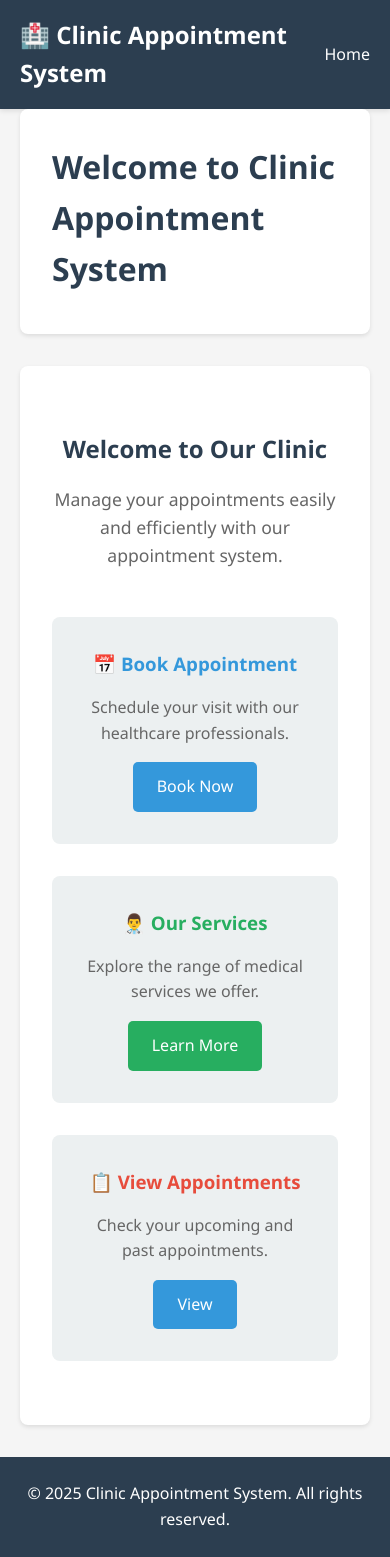
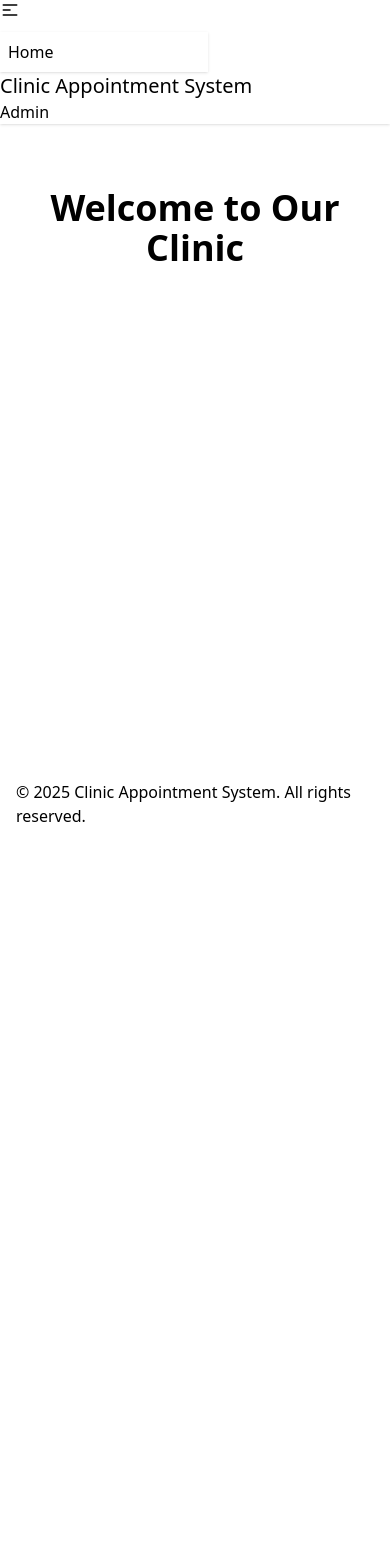
Before and after one commit to Enricci/clinic-appointment-system, a Django app: page / in a window 390 px wide. After the commit the page ends 822 px from the top, so only its background shows below. Run offline with Django 5.2, Linux system fonts and the light colour scheme; some libraries are stand-ins or nearby versions.

Commit message:
Refactor home view and update base template with Tailwind CSS integration. Simplify home page content and enhance layout structure for better responsiveness.

```diff
--- a/clinic_project/clinic_app/templates/clinic_app/base.html
+++ b/clinic_project/clinic_app/templates/clinic_app/base.html
@@ -1,156 +1,80 @@
 <!DOCTYPE html>
-<html lang="en">
+<html lang="en" data-theme="light">
   <head>
     <meta charset="UTF-8" />
     <meta name="viewport" content="width=device-width, initial-scale=1.0" />
     <title>{% block title %}{{ title }} - Clinic Appointment System{% endblock %}</title>
-    <style>
-      * {
-        margin: 0;
-        padding: 0;
-        box-sizing: border-box;
-      }
 
-      body {
-        font-family: 'Segoe UI', Tahoma, Geneva, Verdana, sans-serif;
-        line-height: 1.6;
-        color: #333;
-        background-color: #f5f5f5;
-      }
+    <!-- Tailwind CSS and DaisyUI CDN -->
+    <link href="https://cdn.jsdelivr.net/npm/daisyui@5" rel="stylesheet" type="text/css" />
+    <script src="https://cdn.jsdelivr.net/npm/@tailwindcss/browser@4"></script>
+    <link
+      href="https://cdn.jsdelivr.net/npm/daisyui@5/themes.css"
+      rel="stylesheet"
+      type="text/css"
+    />
 
-      .container {
-        max-width: 1200px;
-        margin: 0 auto;
-        padding: 0 20px;
-      }
-
-      /* Header */
-      header {
-        background-color: #2c3e50;
-        color: white;
-        padding: 1rem 0;
-        box-shadow: 0 2px 5px rgba(0, 0, 0, 0.1);
-      }
-
-      nav {
-        display: flex;
-        justify-content: space-between;
-        align-items: center;
-      }
-
-      .logo {
-        font-size: 1.5rem;
-        font-weight: bold;
-      }
-
-      .nav-links {
-        display: flex;
-        list-style: none;
-        gap: 2rem;
-      }
-
-      .nav-links a {
-        color: white;
-        text-decoration: none;
-        transition: color 0.3s;
-      }
-
-      .nav-links a:hover {
-        color: #3498db;
-      }
-
-      /* Main Content */
-      main {
-        min-height: calc(100vh - 200px);
-        padding: 2rem 0;
-      }
-
-      .page-header {
-        background-color: white;
-        padding: 2rem;
-        margin-bottom: 2rem;
-        border-radius: 8px;
-        box-shadow: 0 2px 4px rgba(0, 0, 0, 0.1);
-      }
-
-      .page-header h1 {
-        color: #2c3e50;
-        margin-bottom: 0.5rem;
-      }
-
-      .content {
-        background-color: white;
-        padding: 2rem;
-        border-radius: 8px;
-        box-shadow: 0 2px 4px rgba(0, 0, 0, 0.1);
-      }
-
-      /* Footer */
-      footer {
-        background-color: #2c3e50;
-        color: white;
-        text-align: center;
-        padding: 1.5rem 0;
-        margin-top: 2rem;
-      }
-
-      /* Buttons */
-      .btn {
-        display: inline-block;
-        padding: 0.75rem 1.5rem;
-        background-color: #3498db;
-        color: white;
-        text-decoration: none;
-        border-radius: 5px;
-        transition: background-color 0.3s;
-        border: none;
-        cursor: pointer;
-        font-size: 1rem;
-      }
-
-      .btn:hover {
-        background-color: #2980b9;
-      }
-
-      .btn-primary {
-        background-color: #3498db;
-      }
-
-      .btn-success {
-        background-color: #27ae60;
-      }
-
-      .btn-success:hover {
-        background-color: #229954;
-      }
-    </style>
     {% block extra_css %}{% endblock %}
   </head>
   <body>
-    <header>
-      <nav class="container">
-        <div class="logo">🏥 Clinic Appointment System</div>
-        <ul class="nav-links">
+    <div class="min-h-screen flex flex-col">
+      <!-- Navbar -->
+      <div class="navbar bg-base-100 shadow-sm">
+        <div class="navbar-start">
+          <div class="dropdown">
+            <div tabindex="0" role="button" class="btn btn-ghost lg:hidden">
+              <svg
+                xmlns="http://www.w3.org/2000/svg"
+                class="h-5 w-5"
+                fill="none"
+                viewBox="0 0 24 24"
+                stroke="currentColor"
+              >
+                <path
+                  stroke-linecap="round"
+                  stroke-linejoin="round"
+                  stroke-width="2"
+                  d="M4 6h16M4 12h8m-8 6h16"
+                />
+              </svg>
+            </div>
+            <ul
+              tabindex="0"
+              class="menu menu-sm dropdown-content bg-base-100 rounded-box z-[1] mt-3 w-52 p-2 shadow"
+            >
+              <li><a href="{% url 'clinic_app:home' %}" class="btn btn-ghost">Home</a></li>
+            </ul>
+          </div>
+          <a href="{% url 'clinic_app:home' %}" class="btn btn-ghost text-xl"
+            >Clinic Appointment System</a
+          >
+        </div>
+        <div class="navbar-center hidden lg:flex">
+          <ul class="menu menu-horizontal px-1">
             <li><a href="{% url 'clinic_app:home' %}">Home</a></li>
           </ul>
-      </nav>
-    </header>
+        </div>
+        <div class="navbar-end">
+          <a href="/admin/" class="btn">Admin</a>
+        </div>
+      </div>
 
-    <main class="container">
+      <!-- Main Content -->
+      <main class="flex-grow container mx-auto px-4 py-8">
         {% if page_title %}
-      <div class="page-header">
-        <h1>{{ page_title }}</h1>
+        <div class="mb-6">
+          <h1 class="text-4xl font-bold text-base-content">{{ page_title }}</h1>
         </div>
-      {% endif %}
-
-      <div class="content">{% block content %}{% endblock %}</div>
+        {% endif %} {% block content %}{% endblock %}
       </main>
 
-    <footer>
-      <div class="container">
+      <!-- Footer -->
+      <footer class="footer footer-center bg-base-300 text-base-content p-4 mt-8">
+        <div>
           <p>&copy; {% now "Y" %} Clinic Appointment System. All rights reserved.</p>
         </div>
       </footer>
+    </div>
 
     {% block extra_js %}{% endblock %}
   </body>
--- a/clinic_project/clinic_app/templates/clinic_app/home.html
+++ b/clinic_project/clinic_app/templates/clinic_app/home.html
@@ -1,39 +1,5 @@
 {% extends 'clinic_app/base.html' %} {% block content %}
-<div style="text-align: center; padding: 2rem 0">
-  <h2 style="color: #2c3e50; margin-bottom: 1rem">Welcome to Our Clinic</h2>
-  <p style="font-size: 1.1rem; color: #666; margin-bottom: 2rem">
-    Manage your appointments easily and efficiently with our appointment system.
-  </p>
-
-  <div
-    style="
-      display: grid;
-      grid-template-columns: repeat(auto-fit, minmax(250px, 1fr));
-      gap: 2rem;
-      margin-top: 3rem;
-    "
-  >
-    <div style="padding: 2rem; background-color: #ecf0f1; border-radius: 8px">
-      <h3 style="color: #3498db; margin-bottom: 1rem">📅 Book Appointment</h3>
-      <p style="color: #666; margin-bottom: 1rem">
-        Schedule your visit with our healthcare professionals.
-      </p>
-      <a href="#" class="btn btn-primary">Book Now</a>
-    </div>
-
-    <div style="padding: 2rem; background-color: #ecf0f1; border-radius: 8px">
-      <h3 style="color: #27ae60; margin-bottom: 1rem">👨‍⚕️ Our Services</h3>
-      <p style="color: #666; margin-bottom: 1rem">
-        Explore the range of medical services we offer.
-      </p>
-      <a href="#" class="btn btn-success">Learn More</a>
-    </div>
-
-    <div style="padding: 2rem; background-color: #ecf0f1; border-radius: 8px">
-      <h3 style="color: #e74c3c; margin-bottom: 1rem">📋 View Appointments</h3>
-      <p style="color: #666; margin-bottom: 1rem">Check your upcoming and past appointments.</p>
-      <a href="#" class="btn btn-primary">View</a>
-    </div>
-  </div>
+<div class="text-center py-8">
+  <h1 class="text-4xl font-bold">Welcome to Our Clinic</h1>
 </div>
 {% endblock %}
--- a/clinic_project/clinic_app/views.py
+++ b/clinic_project/clinic_app/views.py
@@ -1,12 +1,10 @@
 from django.shortcuts import render
-from django.http import HttpResponse
 
 # Create your views here.
 
 def home(request):
     """Home page view"""
     context = {
-        'title': 'Home',
-        'page_title': 'Welcome to Clinic Appointment System'
+        'title': 'Home'
     }
     return render(request, 'clinic_app/home.html', context)
```
Lines whose indentation alone changed are shown as unchanged.
